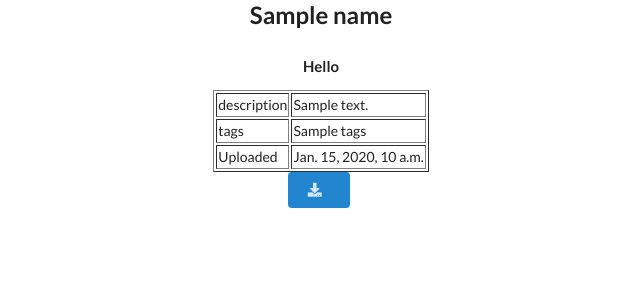
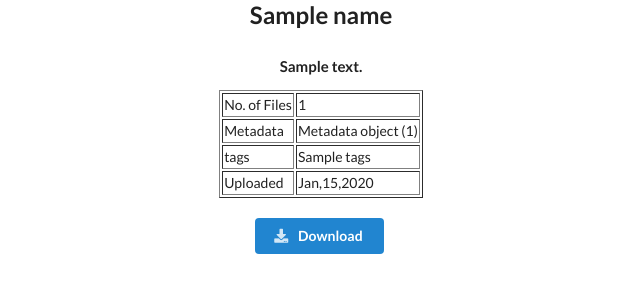
Before and after one commit to ArcD7/civicdata, a Django app: template scheme/templates/scheme/dataset.html in a window 1280 px wide. Shown: the top 300 px of the page, without its empty margins (319-959 px from the left). Run offline with Django 3.2, Linux system fonts and the light colour scheme; tables that the repository leaves empty hold one stand-in row (values such as "Sample post"); the template is opened without the code that fills it: values that come from a table or form of the project are taken from there, most other values are stand-ins (such as "Sample title", 1, 10 or a date in 2020); some libraries are stand-ins or nearby versions.

Commit message:
UI changes to display metadata.

```diff
--- a/scheme/templates/scheme/dataset.html
+++ b/scheme/templates/scheme/dataset.html
@@ -15,13 +15,16 @@
         {{ name }}
     </h2>
     <h4>
-        <!-- Special syntax for django to get dynamic content  -->
-        Hello
+        {{ description }}
     </h4>
     <table border="1 | 0">
         <tr>
-            <td>description</td>
-            <td>{{ description }}</td>
+            <td>No. of Files</td>
+            <td>{{ num_files|length }}</td>
+        </tr>
+        <tr>
+            <td>Metadata</td>
+            <td>{{ metadata }}</td>
         </tr>
         <tr>
             <td>tags</td>
@@ -29,12 +32,13 @@
         </tr>
         <tr>
             <td>Uploaded</td>
-            <td>{{ uploaded_at }}</td>
+            <td>{{ uploaded_at|date:"M,d,Y" }}</td>
         </tr>
     </table>
+    <br>
     <a href='{% url "dataset-download" name=name %}'>
         <button class="blue ui button">
-            <i class="download icon"></i>
+            <i class="download icon"></i> Download
         </button>
     </a>
     </center>
--- a/scheme/templates/scheme/index.html
+++ b/scheme/templates/scheme/index.html
@@ -13,7 +13,7 @@
     <ul>
         {% for data in datasets %}
         <li>
-            <a href = '{% url "dataset-home" data %}'>{{ data|title }}</a>
+            <a href = '{% url "dataset-home" name=data %}'>{{ data|title }}</a>
         </li>
         {% endfor %}
     </ul>
--- a/scheme/urls.py
+++ b/scheme/urls.py
@@ -4,6 +4,6 @@ from .views import upload_file_view, index, dataset_home, dataset_download
 urlpatterns = [
     path('', index),
     path('upload/', upload_file_view, name='upload-view'),
-    path("<str:name>", dataset_home, name='dataset-home'),
+    path("dataset/<str:name>", dataset_home, name='dataset-home'),
     path("download/<str:name>", dataset_download, name='dataset-download')
 ]
```
